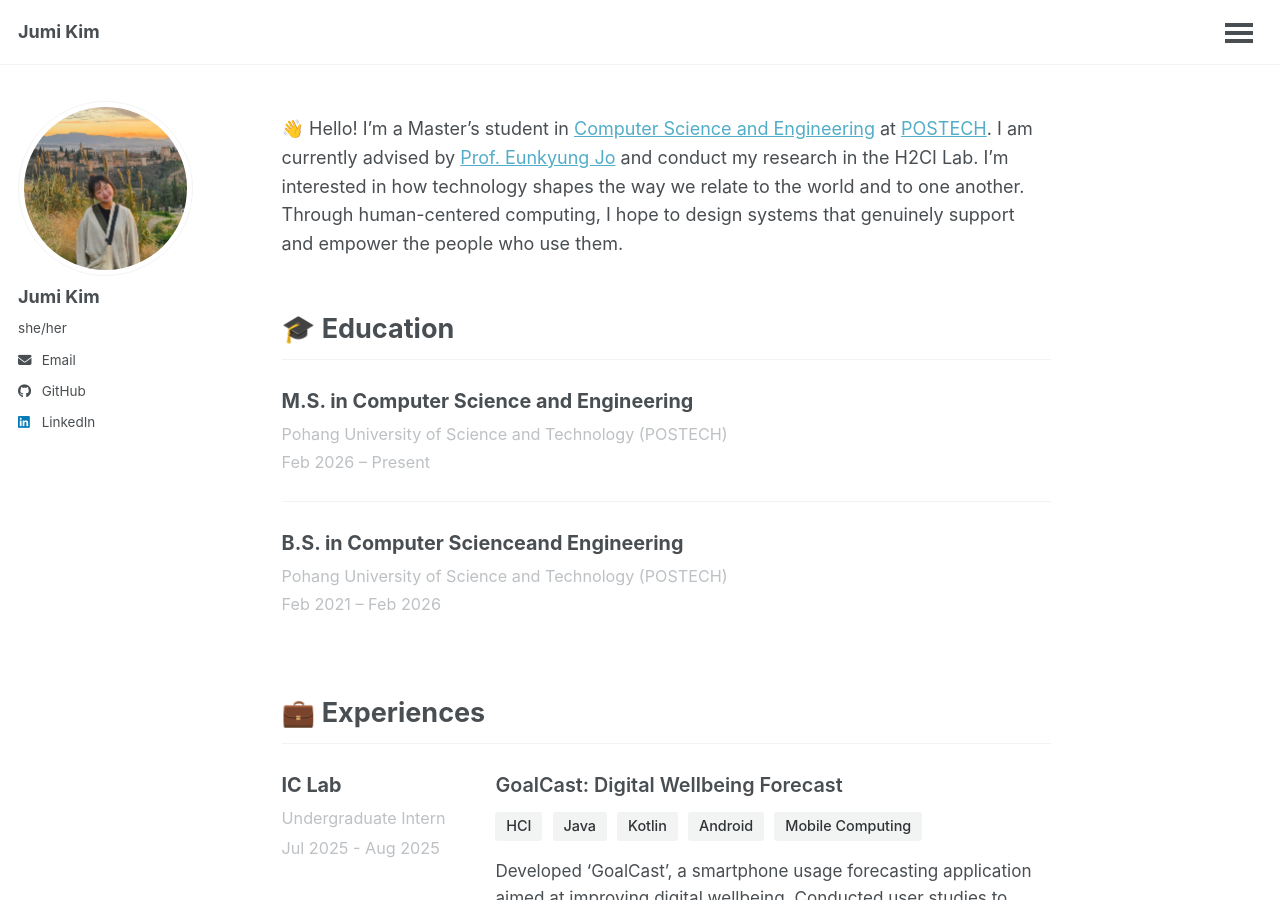
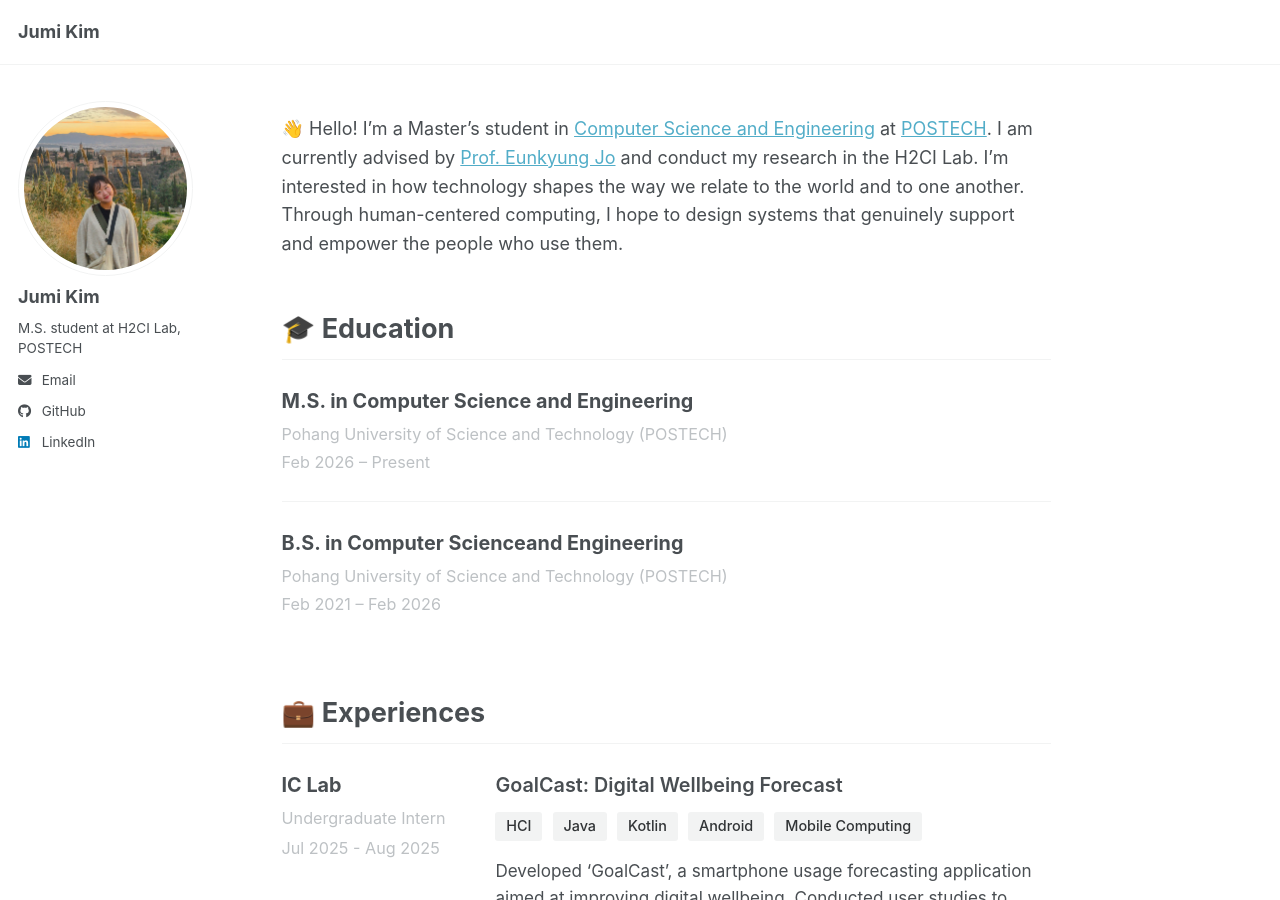
Before and after one commit to jglosa/jglosa.github.io, a Jekyll site: the page built from _pages/about.md, in a window 1280 px wide and 900 px high. Built offline with Jekyll 4.4.1, drawn with Linux system fonts in a browser that asks for light colours; a script bundle is joined from its source files by our own code; library files that are not in the unit come from our copies.

Commit message:
unnecessary menu button delete

```diff
--- a/_config.yml
+++ b/_config.yml
@@ -25,7 +25,7 @@ author:
   # Biographic information
   avatar           : "profile.jpeg"
   name             : "Jumi Kim"
-  pronouns         : "she/her"
+  pronouns         : "M.S. student at H2CI Lab, POSTECH"
   bio              : # "Dept. of Computer Science & Engineering, POSTECH"
   location         : # "Pohang, South Korea"
   employer         : # "POSTECH"
--- a/_includes/masthead.html
+++ b/_includes/masthead.html
@@ -3,7 +3,7 @@
   <div class="masthead__inner-wrap">
     <div class="masthead__menu">
       <nav id="site-nav" class="greedy-nav">
-        <button><span class="navicon"></span></button>
+        <!-- <button><span class="navicon"></span></button> -->
         <ul class="visible-links">
           <li class="masthead__menu-item masthead__menu-item--lg persist">
             <a href="{{ base_path }}/">{{ site.title }}</a>
```
